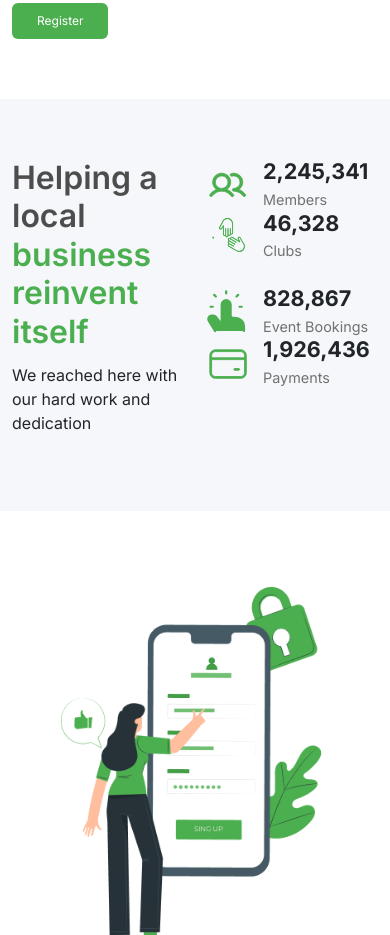
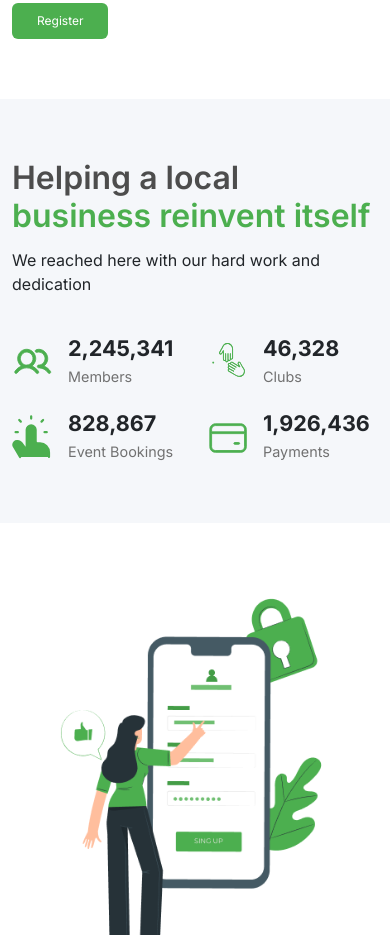
Before and after one commit to Ahmed-Ali-1/Mini-Hackathon, a plain HTML site: page index.html in a window 390 px wide. Shown: the part 2726-3661 px from the top of the page. Drawn offline with nearby package versions, Linux system fonts and the light colour scheme.

Commit message:
Set columns Helping-section

```diff
--- a/index.html
+++ b/index.html
@@ -53,10 +53,8 @@
           <li class="nav-item">
             <a class="nav-link" href="#">FAQ</a>
           </li>
-
-
         </ul>
-        <form class="d-flex gap-2" role="search">
+        <form class="d-flex gap-2 justify-content-center" role="search">
           <button class="btn onebtn " type="submit">Login</button>
           <button class="btn Mybtn text-white " type="submit">Sign Up</button>
         </form>
@@ -177,16 +175,16 @@
   <section class="Helping_Section">
     <div class="container">
       <div class="Helping_wrapper">
-        <div class="row">
-          <div class="col">
+        <div class="row g-4">
+          <div class="col-md-6">
             <div class="left-Text">
               <h2>Helping a local </br> <span class="Green">business reinvent itself</span></h2>
               <p class="pt-1">We reached here with our hard work and dedication</p>
             </div>
           </div>
-          <div class="col d-flex flex-column gap-4">
+          <div class="col-md-6 d-flex flex-column gap-4">
 
-            <div class="row">
+            <div class="row g-4">
 
               <div class="col d-flex align-items-center gap-3 right_text">
                 <img src="./assets/images/Vector (1).svg" alt="">
@@ -205,7 +203,7 @@
 
             </div>
 
-            <div class="row">
+            <div class="row g-4">
 
               <div class="col d-flex align-items-center gap-3 right_text">
                 <img src="./assets/images/Vector.svg" alt="">
```
